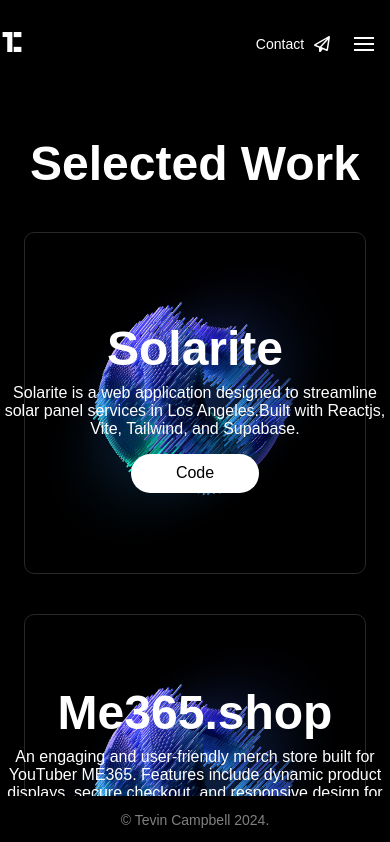
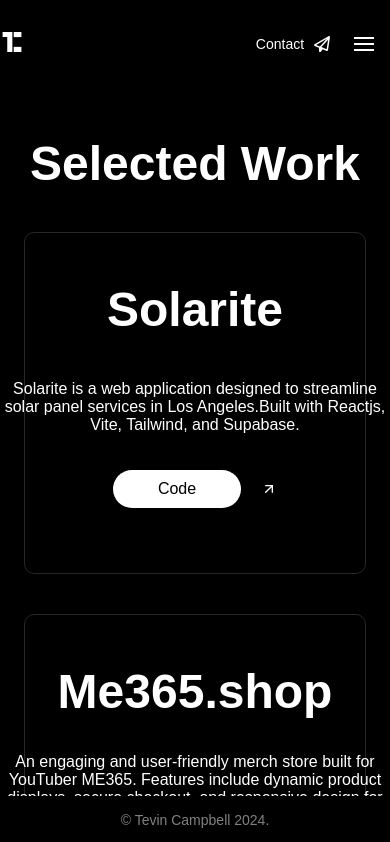
Before and after one commit to Troyzhenny/devfolio, a React (Vite) app: page /work in a window 390 px wide. Shown: the top 842 px of the page. Built offline with nearby package versions, Linux system fonts and the light colour scheme; a web font is replaced by a local one.

Commit message:
fix: mobile sizing

```diff
--- a/src/components/ui/ProjectCards.jsx
+++ b/src/components/ui/ProjectCards.jsx
@@ -1,24 +1,23 @@
+import { LuArrowUpRight } from "react-icons/lu";
 import PrimaryBtn from "./PrimaryBtn";
 import PropTypes from "prop-types";
 
 const ProjectCard = ({ project }) => {
-  const { image, title, description, codeUrl } = project;
+  const { title, description, codeUrl } = project;
 
   return (
     // TODO: When card is hovered, top right corner an icon pops up to view live site
     <div id="card" className="card flex-center flex-column">
-      <div id="imageWrapper">
-        <img src={image} alt={title} />
+      <div>
+        <h2>{title}</h2>
       </div>
 
-      <div id="cardContent" className="flex-center justify-center flex-column">
-        <h2>{title}</h2>
-
-        <div id="deck" className="flex-center justify-center flex-column">
-          <p className="text-white">
-           {description}
-          </p>
+      <div id="deck" className="flex-center justify-center flex-column">
+        <p className="text-white">{description}</p>
+        <div className="flex-center pady-5 gap-sm">
           <PrimaryBtn value="Code" url={codeUrl} />
+          <br />
+          <LuArrowUpRight className="app--btn pointer"/>
         </div>
       </div>
     </div>
@@ -31,7 +30,7 @@
     image: PropTypes.string.isRequired,
     title: PropTypes.string.isRequired,
     description: PropTypes.string.isRequired,
-    codeUrl: PropTypes.string
+    codeUrl: PropTypes.string,
   }).isRequired,
 };
 
```
